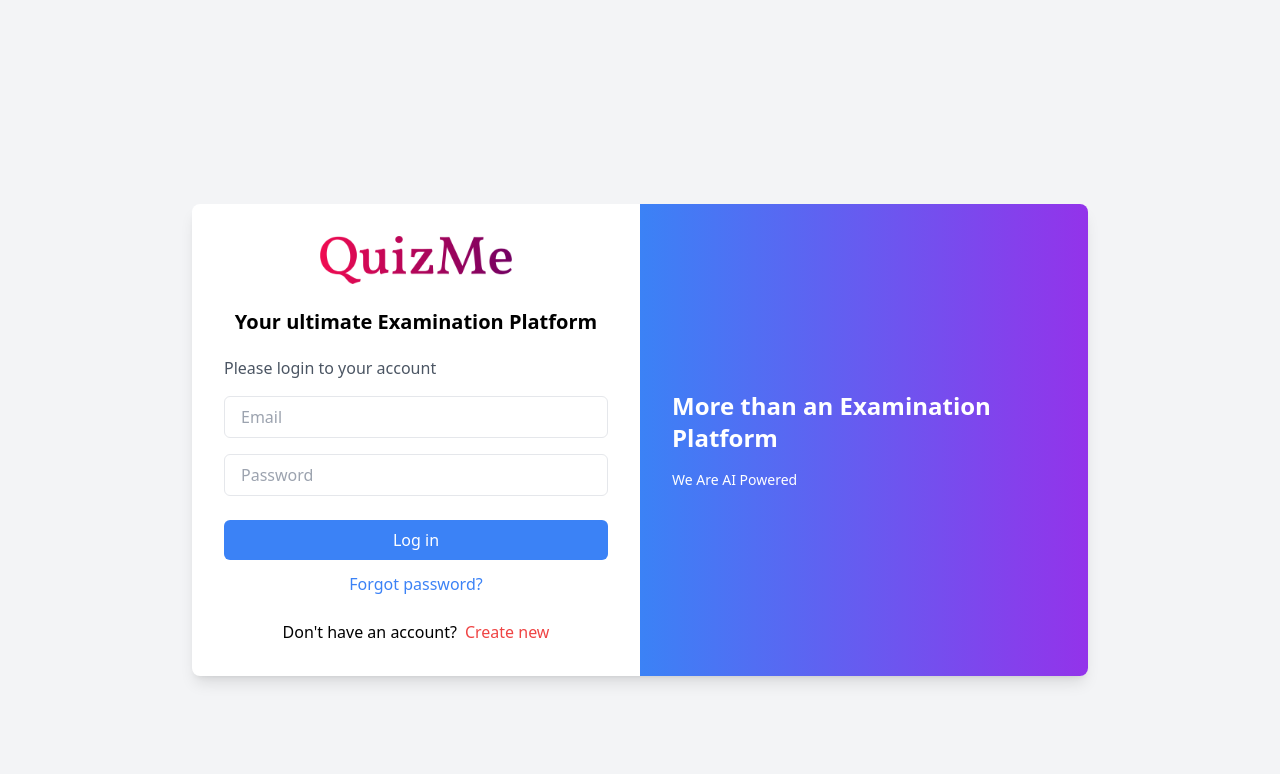
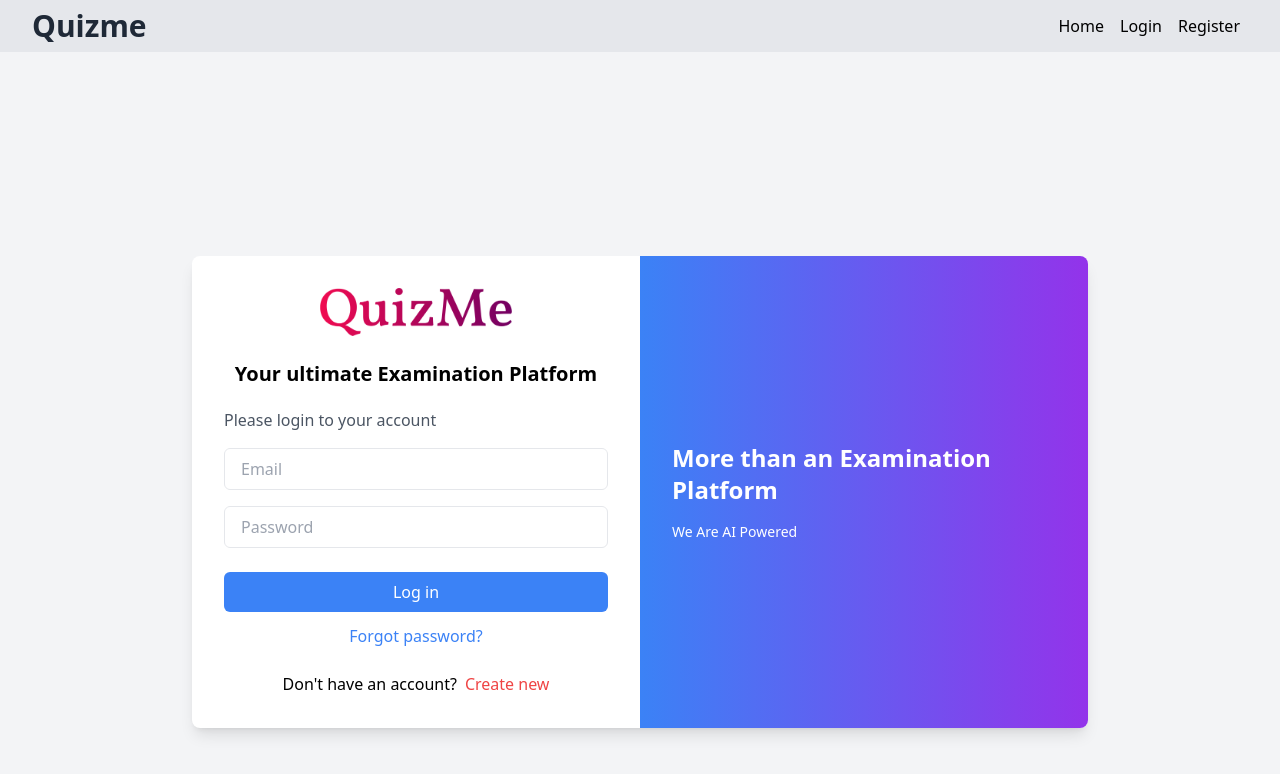
Before and after one commit to Mohamed5828/Quizme, a React (Vite) app in the folder frontend/: page /login in a window 1280 px wide. Shown: the top 774 px of the page. Built offline with nearby package versions, Linux system fonts and the light colour scheme.

Commit message:
Frontend/navbar (#42)
* Navbar finished and bugfixes
- made HomeLayout to wrap all routes in navbar
- finished basic navbar and can be easily expanded
- fixed bug where user data is not set correctly on login so context return undefined

```diff
--- a/frontend/src/App.tsx
+++ b/frontend/src/App.tsx
@@ -10,6 +10,8 @@ import { UserProvider } from "./components/UserContext.tsx";
 import RegisterForm from "./components/authentication/Register.tsx";
 import WebcamMonitorWrapper from "./components/Wrappers/WebcamMonitorWrapper.tsx";
 import Dashboard from "./components/dashboard/Dashboard.tsx";
+import HomeLayout from "./layouts/HomeLayout.tsx";
+
 const App: React.FC = () => {
   //   React.useEffect(() => {
   //     axiosInstance;
@@ -18,7 +20,7 @@ const App: React.FC = () => {
   return (
     <UserProvider>
       <Router>
-        {/* <Navbar /> */}
+        <HomeLayout>
           <Routes>
             <Route path="/login" element={<Login />} />
             <Route path="/profile" element={<Profile />} />
@@ -36,6 +38,7 @@ const App: React.FC = () => {
             <Route path="/question-bank" Component={QuestionBank} />
             <Route path="/dashboard" element={<Dashboard />} />
           </Routes>
+        </HomeLayout>
       </Router>
     </UserProvider>
   );
--- a/frontend/src/components/UserContext.tsx
+++ b/frontend/src/components/UserContext.tsx
@@ -9,6 +9,8 @@ import {
 
 interface User {
   email: string;
+  username: string;
+  id: number;
   // Add other user properties if needed
 }
 
@@ -37,7 +39,6 @@ export const UserProvider: React.FC<{ children: ReactNode }> = ({
     const storedAccessToken = localStorage.getItem("accessToken");
     const storedRefreshToken = localStorage.getItem("refreshToken");
     const storedUser = localStorage.getItem("user");
-
     if (storedAccessToken && storedRefreshToken && storedUser) {
       setAccessToken(storedAccessToken);
       setRefreshToken(storedRefreshToken);
--- a/frontend/src/components/authentication/Login.tsx
+++ b/frontend/src/components/authentication/Login.tsx
@@ -36,7 +36,7 @@ const LoginForm: React.FC = () => {
       );
       console.log("Login successful", response.data);
       setUserData(
-        response.data.username,
+        response.data.user,
         response.data.access_token,
         response.data.refresh_token
       );
--- a/frontend/src/components/navbar.tsx
+++ b/frontend/src/components/navbar.tsx
@@ -1,52 +1,100 @@
-import React from 'react';
-import '../index.css'
-const Navbar: React.FC = () => {
+import React from "react";
+import { Link } from "react-router-dom";
+import "../index.css";
+import { useUserContext } from "./UserContext";
+const NAV_LOGGED_IN = [
+  {
+    name: "Home",
+    path: "/",
+  },
+  {
+    name: "Create Exam",
+    path: "/create-exam",
+  },
+  {
+    name: "Profile",
+    path: "/profile",
+  },
+];
+
+const NAV_LOGGED_OUT = [
+  {
+    name: "Home",
+    path: "/",
+  },
+  {
+    name: "Login",
+    path: "/login",
+  },
+  {
+    name: "Register",
+    path: "/register",
+  },
+];
+const Navbar = () => {
+  const [isOpen, setIsOpen] = React.useState(false);
+  const { user } = useUserContext();
+  const isAuthenticated = user ? true : false;
+  console.log(user);
+
   return (
-    <nav className="bg-white border-gray-200 dark:bg-gray-900">
-      <div className="max-w-screen-xl flex flex-wrap items-center justify-between mx-auto p-4">
-        <a href="https://flowbite.com/" className="flex items-center space-x-3 rtl:space-x-reverse">
-          <img src="https://flowbite.com/docs/images/logo.svg" className="h-8" alt="Flowbite Logo" />
-          <span className="self-center text-2xl font-semibold whitespace-nowrap dark:text-white">Flowbite</span>
-        </a>
+    <nav className="bg-gray-200 flex flex-col px-4 py-2 sm:px-6 lg:px-8">
+      <div className="flex justify-between mx-auto max-w-7xl  w-full">
+        <Link to="/" className="text-3xl font-bold text-gray-800">
+          Quizme
+        </Link>
+        <ul className="hidden sm:flex items-center">
+          {isAuthenticated
+            ? NAV_LOGGED_IN.map((item) => (
+                <li key={item.name} className="mx-2">
+                  <Link to={item.path}>{item.name}</Link>
+                </li>
+              ))
+            : NAV_LOGGED_OUT.map((item) => (
+                <li key={item.name} className="mx-2">
+                  <Link to={item.path}>{item.name}</Link>
+                </li>
+              ))}
+        </ul>
         <button
-          data-collapse-toggle="navbar-default"
-          type="button"
-          className="inline-flex items-center p-2 w-10 h-10 justify-center text-sm text-gray-500 rounded-lg md:hidden hover:bg-gray-100 focus:outline-none focus:ring-2 focus:ring-gray-200 dark:text-gray-400 dark:hover:bg-gray-700 dark:focus:ring-gray-600"
-          aria-controls="navbar-default"
-          aria-expanded="false"
+          className="sm:hidden flex items-center border rounded text-xl text-gray-600 hover:text-gray-800"
+          onClick={() => setIsOpen(!isOpen)}
         >
-          <span className="sr-only">Open main menu</span>
           <svg
-            className="w-5 h-5"
-            aria-hidden="true"
+            className="fill-current h-6 w-6"
+            viewBox="0 0 20 20"
             xmlns="http://www.w3.org/2000/svg"
-            fill="none"
-            viewBox="0 0 17 14"
           >
-            <path
-              stroke="currentColor"
-              strokeLinecap="round"
-              strokeLinejoin="round"
-              strokeWidth="2"
-              d="M1 1h15M1 7h15M1 13h15"
-            />
+            <title>Menu</title>
+            <path d="M0 3h20v2H0V3zm0 6h20v2H0V9zm0 6h20v2H0V15z" />
           </svg>
         </button>
-        <div className="hidden w-full md:block md:w-auto" id="navbar-default">
-          <ul className="font-medium flex flex-col p-4 md:p-0 mt-4 border border-gray-100 rounded-lg bg-gray-50 md:flex-row md:space-x-8 rtl:space-x-reverse md:mt-0 md:border-0 md:bg-white dark:bg-gray-800 md:dark:bg-gray-900 dark:border-gray-700">
-            {['Home', 'About', 'Services', 'Pricing', 'Contact'].map((item) => (
-              <li key={item}>
-                <a
-                  href="#"
-                  className="block py-2 px-3 text-gray-900 rounded hover:bg-gray-100 md:hover:bg-transparent md:border-0 md:hover:text-blue-700 md:p-0 dark:text-white md:dark:hover:text-blue-500 dark:hover:bg-gray-700 dark:hover:text-white md:dark:hover:bg-transparent"
-                  aria-current={item === 'Home' ? 'page' : undefined}
+      </div>
+      <div
+        className={`${
+          isOpen ? "block" : "hidden"
+        } sm:hidden flex flex-col w-full
+        bg-gray-400 px-2 py-1 rounded-lg`}
+      >
+        <ul>
+          {isAuthenticated
+            ? NAV_LOGGED_IN.map((item) => (
+                <li
+                  key={item.name}
+                  className="my-1 hover:text-gray-800 hover:bg-gray-200 rounded p-2 transition"
                 >
-                  {item}
-                </a>
-              </li>
-            ))}
-          </ul>
-        </div>
+                  <Link to={item.path}>{item.name}</Link>
+                </li>
+              ))
+            : NAV_LOGGED_OUT.map((item) => (
+                <li
+                  key={item.name}
+                  className="my-1 hover:text-gray-800 hover:bg-gray-200 rounded p-2 transition"
+                >
+                  <Link to={item.path}>{item.name}</Link>
+                </li>
+              ))}
+        </ul>
       </div>
     </nav>
   );
--- /dev/null
+++ b/frontend/src/layouts/HomeLayout.tsx
@@ -0,0 +1,11 @@
+import Navbar from "../components/navbar";
+const HomeLayout = ({ children }: { children: React.ReactNode }) => {
+  return (
+    <>
+      <Navbar />
+      {children}
+    </>
+  );
+};
+
+export default HomeLayout;
--- a/frontend/src/state/ExamCreationState/ExamCreationSlice.ts
+++ b/frontend/src/state/ExamCreationState/ExamCreationSlice.ts
@@ -5,7 +5,7 @@ interface ExamCreationState {
 }
 
 const initialState: ExamCreationState = {
-  step: 4,
+  step: 2,
 };
 
 const ExamCreationSlice = createSlice({
```
Lines whose indentation alone changed are shown as unchanged.
